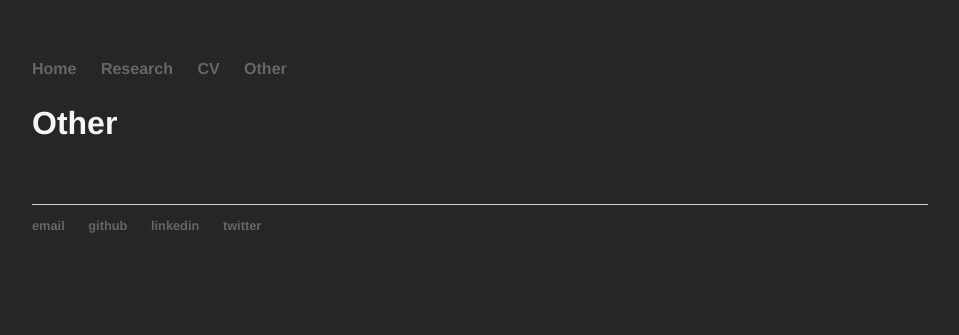
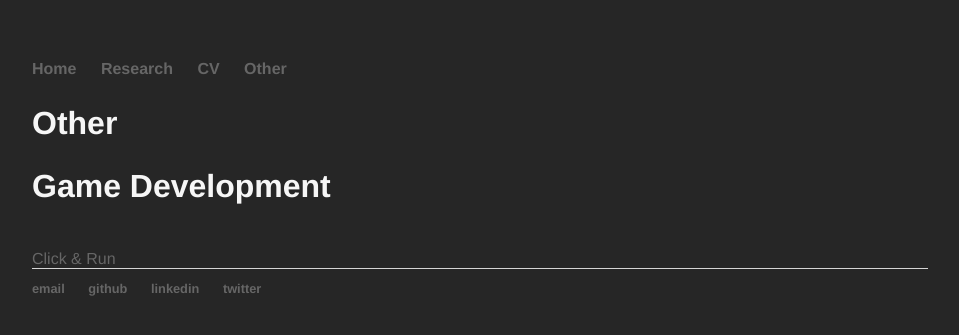
Before and after one commit to clemlal/clemlal.github.io, a Jekyll site: the page built from other/index.html, in a window 1280 px wide. Shown: the top 335 px of the page, without its empty margins (160-1119 px from the left). Built offline with Jekyll 4.4.1, drawn with Linux system fonts in a browser that asks for light colours.

Commit message:
Precise informations given

```diff
--- a/other/index.html
+++ b/other/index.html
@@ -3,5 +3,8 @@ layout: default
 title: Other
 ---
 <h2> Other </h2>
+
+<h2> Game Development </h2>
 <br/>
+<a target="_blank" href="https://github.com/Zefjo/MPRI-SE-Click-Run">Click & Run</a>
 <br/>
```
